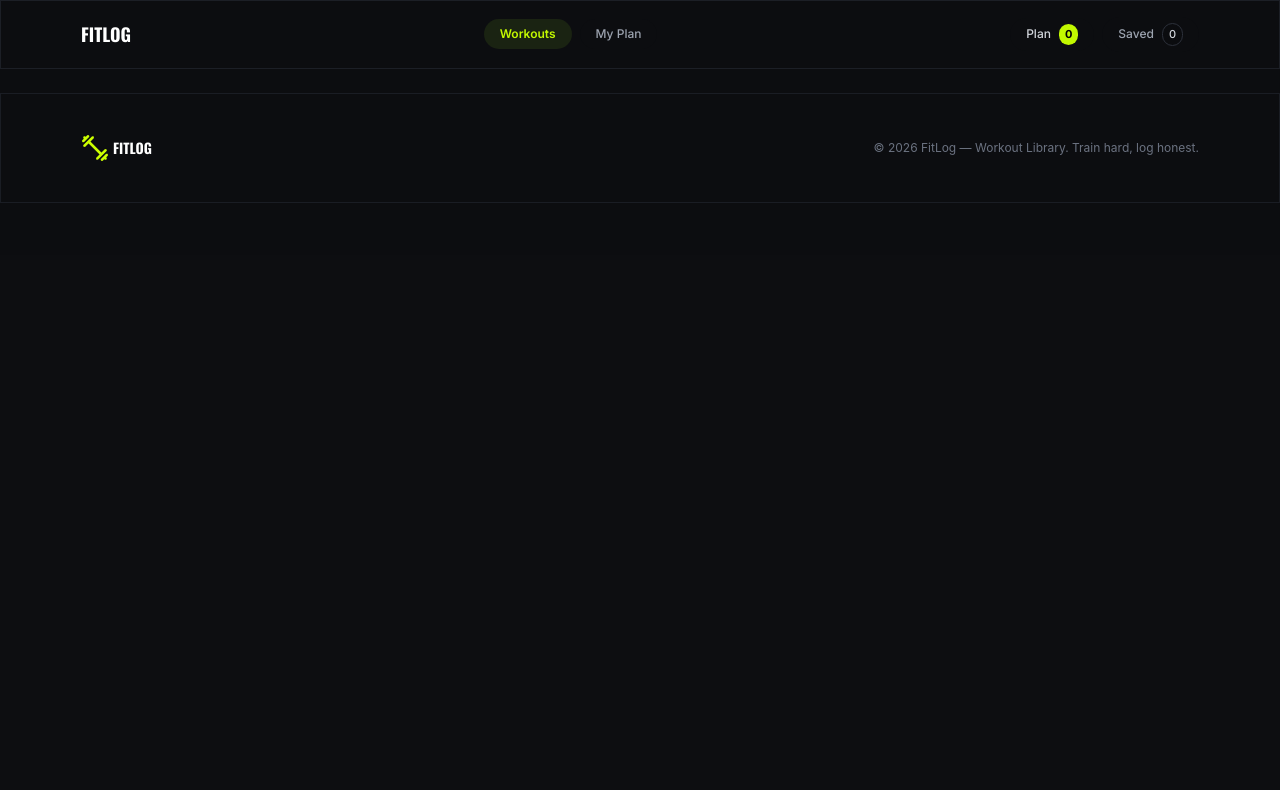
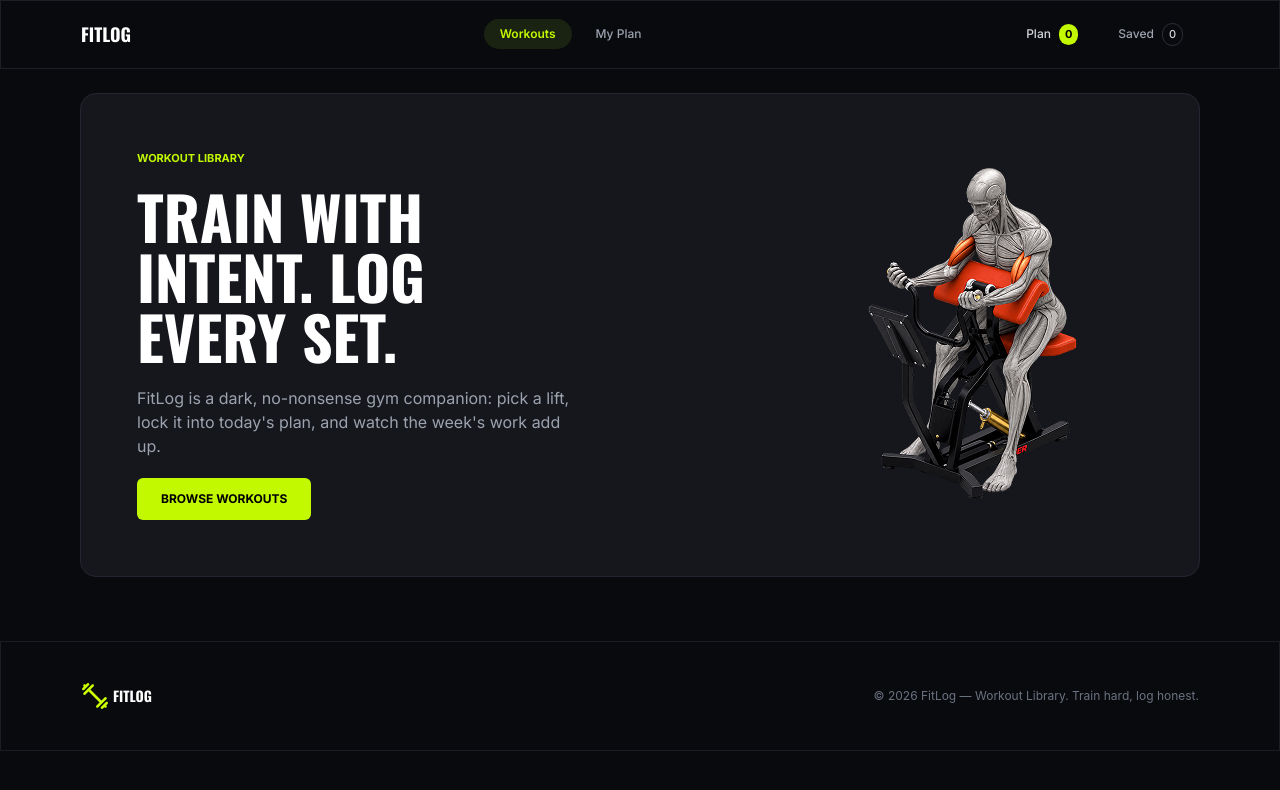
Before and after one commit to Mahfuz1907/B14-A06, a Next.js app: page / in a window 1280 px wide. Shown: the top 790 px of the page. Built offline with nearby package versions, Linux system fonts and the light colour scheme.

Commit message:
added banner

```diff
--- /dev/null
+++ b/Components/Banner/Banner.css
@@ -0,0 +1,13 @@
+.browseButton {
+  background-color: #c2f800;
+  padding: 12px 24px;
+  border-radius: 6px;
+  color: black;
+  cursor: pointer;
+  font-size: 12px;
+  font-weight: 700;
+}
+
+.browseButton:hover {
+  background-color: #addd02;
+}
--- /dev/null
+++ b/Components/Banner/Banner.tsx
@@ -0,0 +1,21 @@
+import Image from 'next/image';
+import React from 'react';
+import banner from '@/public/assets/banner.png'
+import './Banner.css'
+
+const Banner = () => {
+    return (
+        <div className='mx-20 mb-16 p-14 flex flex-row justify-between items-center gap-57 bg-[#15171d] border border-[#222630] rounded-2xl'>
+            <div className='flex flex-col justify-between items-start gap-5'>
+                <h4 className='font-inter text-[#c2f800] text-[11px] font-bold'>WORKOUT LIBRARY</h4>
+                <h1 className='font-oswald text-6xl font-bold text-white'>TRAIN WITH INTENT. LOG EVERY SET.</h1>
+                <p className='text-[#9ca3af] font-inter text-base font-normal'>FitLog is a dark, no-nonsense gym companion: pick a lift, lock it into today&apos;s plan,
+                    and watch the week&apos;s work add up.</p>
+                <button className='browseButton font-inter'>BROWSE WORKOUTS</button>
+            </div>
+            <Image src={banner} alt='banner' />
+        </div>
+    );
+};
+
+export default Banner;
--- a/Components/Navbar/Navbar.tsx
+++ b/Components/Navbar/Navbar.tsx
@@ -4,7 +4,7 @@ import './Navbar.css'
 
 const Navbar = () => {
     return (
-        <div className='sticky top-0 z-50 mb-6 flex flex-row justify-between items-center px-5 md:px-20 py-4 border border-[#1c1f26]'>
+        <div className='sticky top-0 z-50 mb-6 bg-[#090a0d] flex flex-row justify-between items-center px-5 md:px-20 py-4 border border-[#1c1f26]'>
             <button className='text-white font-oswald text-lg font-bold cursor-pointer'>FITLOG</button>
             <div className='flex flex-row justify-center items-center gap-0 md:gap-2 font-inter'>
                 <button className='active'>Workouts</button>
--- a/app/globals.css
+++ b/app/globals.css
@@ -5,7 +5,3 @@
   --font-oswald: var(--font-oswald), sans-serif;
   --font-inter: var(--font-inter), sans-serif;
 }
-
-* {
-  background-color: #0c0d10f2;
-}
--- a/app/layout.tsx
+++ b/app/layout.tsx
@@ -38,7 +38,7 @@ export default function RootLayout({ children }: LayoutProps<"/">) {
       data-theme='light'
       className={`${geistSans.variable} ${geistMono.variable} ${oswald.variable} ${inter.variable} h-full antialiased`}
     >
-      <body className="min-h-full flex flex-col">
+      <body className="min-h-full flex flex-col bg-[#090a0d]">
         <Navbar />
         {children}
         <Footer />
--- a/app/page.tsx
+++ b/app/page.tsx
@@ -1,9 +1,11 @@
+import Banner from "@/Components/Banner/Banner";
 import Navbar from "@/Components/Navbar/Navbar";
 
 
 export default function Home() {
   return (
     <div>
+      <Banner />
     </div>
   );
 }
```
Also changed, not shown: Components/Footer/Footer.css (deleted).
